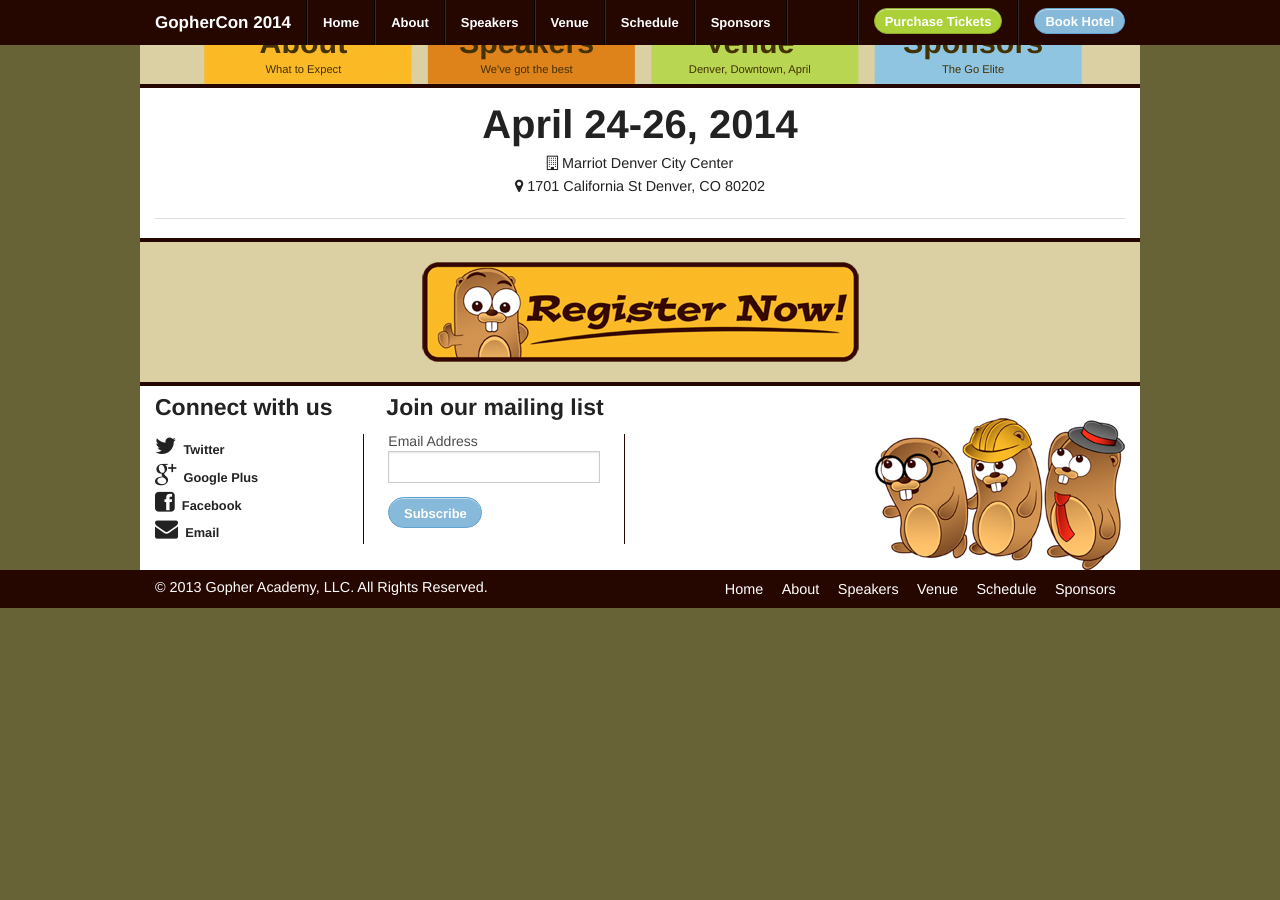
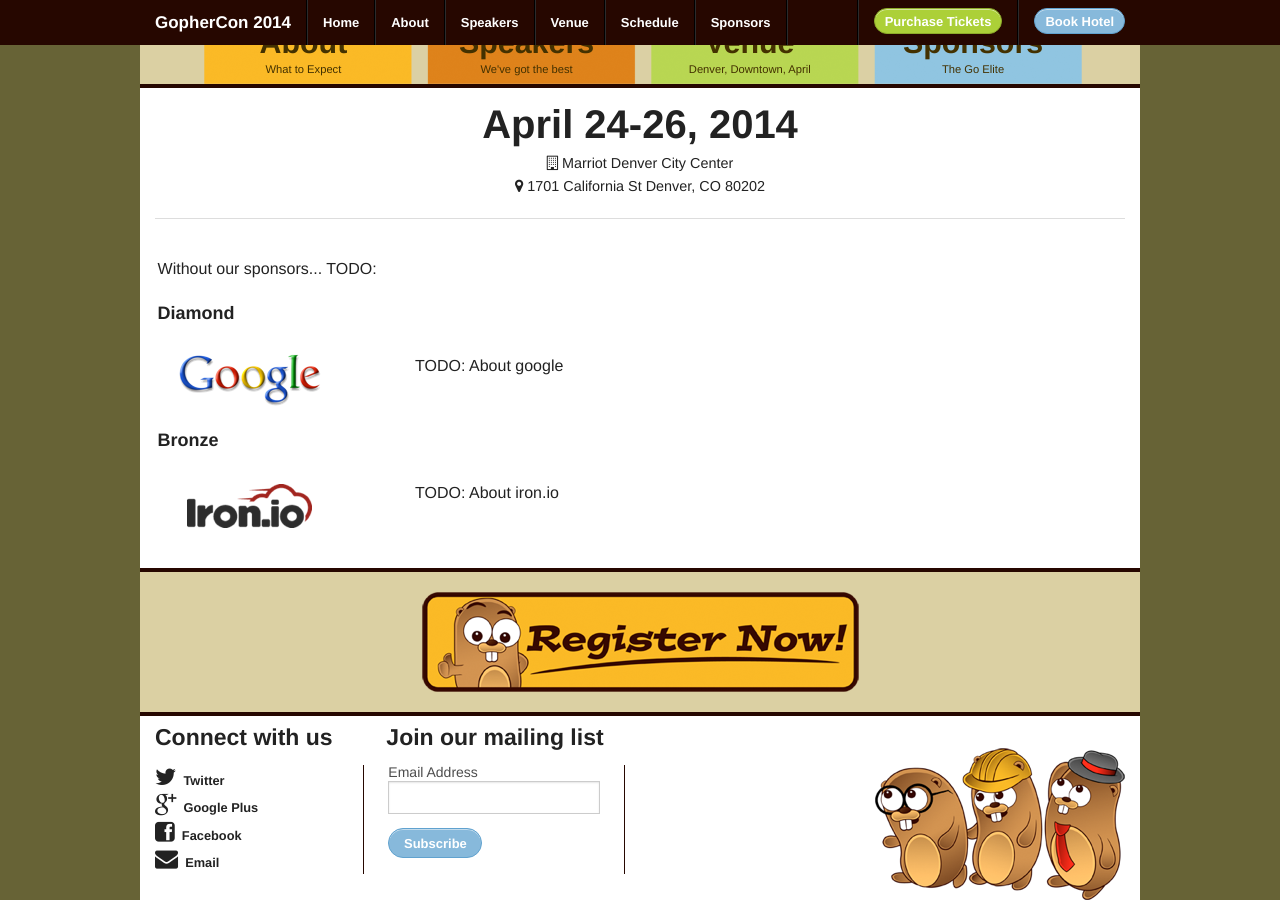
Before and after one commit to gophercon/gophercon.github.io, a Jekyll site: the page built from sponsors/index.html, in a window 1280 px wide and 900 px high, scrolled down 581 px. Built offline with Jekyll 4.4.1, drawn with Linux system fonts in a browser that asks for light colours; Markdown is read by kramdown in place of the engine named in the settings; before the commit the page ends 1189 px from its top, so only the background shows below that.

Commit message:
start of sponsors page

```diff
--- a/sponsors/index.html
+++ b/sponsors/index.html
@@ -2,3 +2,24 @@
 layout: default
 title: GopherCon 2014 - Sponsors
 ---
+<div class="row">
+  <p>Without our sponsors... TODO:</p>
+  <h5>Diamond</h5>
+  <div class="row sponsor">
+    <div class="large-3 columns">
+      <a href="http://www.google.com"><img src="/img/sponsors/google.png" /></a>
+    </div>
+    <div class="large-9 columns">
+      <p>TODO: About google</p>
+    </div>
+  </div>
+  <h5>Bronze</h5>
+  <div class="sponsor row">
+    <div class="large-3 columns">
+      <a href="http://iron.io"><img src="/img/sponsors/ironio.png" /></a>
+    </div>
+    <div class="large-9 columns">
+      <p>TODO: About iron.io</p>
+    </div>
+  </div>
+</div>
```
